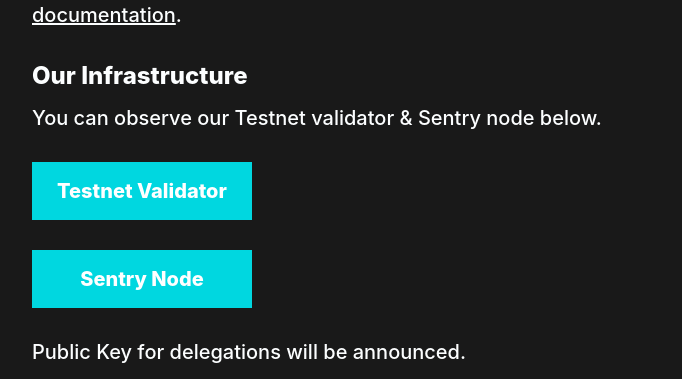
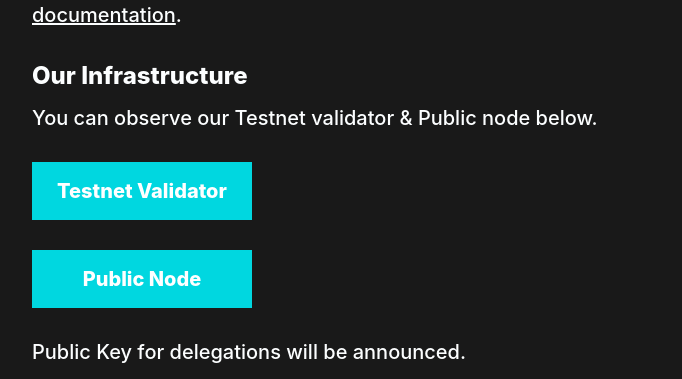
Before and after one commit to FirstBlock-CosmosVal/firstblock.io, a Jekyll site: the page built from index.md, in a window 1280 px wide. Shown: the part 1143-1522 px from the top of the page, without its empty margins (298-980 px from the left). Built offline with Jekyll 4.4.1, drawn with Linux system fonts in a browser that asks for light colours.

Commit message:
Update index.md

```diff
--- a/index.md
+++ b/index.md
@@ -14,11 +14,11 @@ We would like to thank the Cosmos team and community who have helped make this h
 As supporters of the Cosmos ecosystem, it is your choice to delegate to validators you see potential in. We hope to earn your delegation through our actions, reliability and transparency. Before delegating, please always understand the risks associated with doing so, as detailed in the [Cosmos.network documentation](https://cosmos.network/docs/resources/delegator-faq.html#risks).
 
 ## Our Infrastructure
-You can observe our Testnet validator & Sentry node below.
+You can observe our Testnet validator & Public node below.
 
 <a href="https://explorecosmos.network/validators/cosmosvaladdr1lu4svk6agftvnu2h2mdkpq9mewd6rw6l6xv5r3" class="button">Testnet Validator</a>
 
-<a href="https://explorecosmos.network/validators/cosmosvaladdr1lu4svk6agftvnu2h2mdkpq9mewd6rw6l6xv5r3" class="button">Sentry Node</a>
+<a href="https://explorecosmos.network/validators/cosmosvaladdr1lu4svk6agftvnu2h2mdkpq9mewd6rw6l6xv5r3" class="button">Public Node</a>
 
 Public Key for delegations will be announced.
 
```
